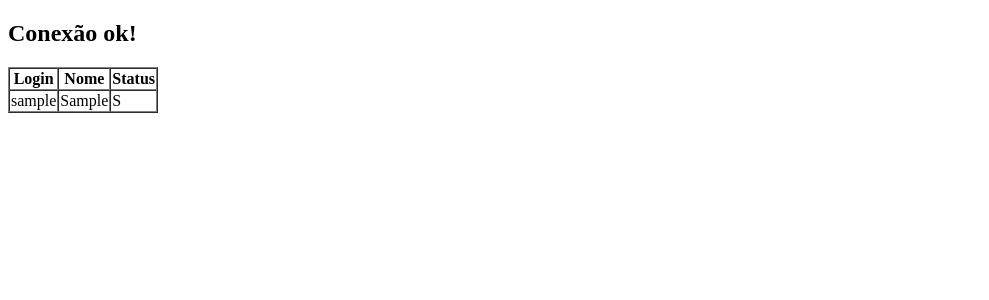
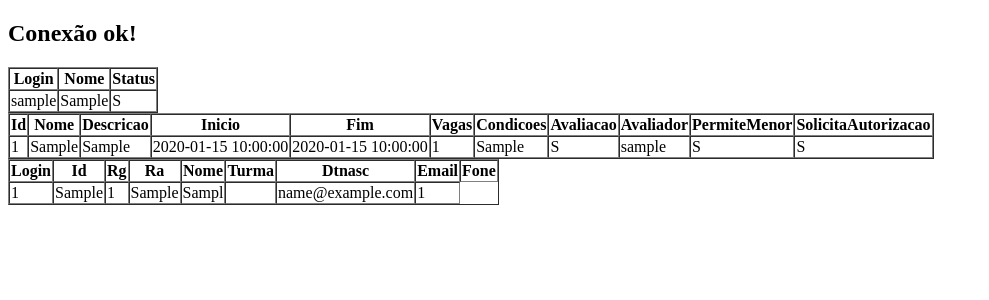
Before and after one commit to ermogenes/etec-event-subscriber, a PHP site: page / in a window 1280 px wide. Shown: the top 300 px of the page, without its empty margins (0-989 px from the left). Run offline with PHP 8.4, Linux system fonts and the light colour scheme; tables that the repository leaves empty hold one stand-in row (values such as "Sample post").

Commit message:
Evento and Inscrito classes, Entity & Dao

```diff
--- /dev/null
+++ b/webapp/Dao/EventoDao.php
@@ -0,0 +1,67 @@
+<?php
+
+namespace EtecAB\Dao;
+use EtecAB\Entity\Evento as EventoEntity;
+{
+	class EventoDao
+	{
+        private $dbh;
+
+	    function __construct(\PDO $dbh)
+	    {
+		    $this->dbh = $dbh;
+	    }
+
+	    public function fetchAll()
+	    {
+		    $query = $this->dbh->prepare("SELECT id_evento AS id,nm_evento AS nome,dc_evento AS descricao,dt_inicio AS inicio,dt_fim AS fim,nr_vagas AS vagas,tx_condicoes AS condicoes,st_avaliacao AS avaliacao,tx_login_avaliador AS avaliador,in_permite_menor AS permite_menor,in_solicita_autorizacao AS solicita_autorizacao FROM evento");
+		    $query->execute();
+
+		    $entities = array();
+		    while($row = $query->fetch()) {
+			    $entities[] = new EventoEntity($row);
+		    }
+		    return $entities;
+	    }
+
+        public function fetchOneById($id)
+	    {
+		    $query = $this->dbh->prepare("SELECT id_evento AS id,nm_evento AS nome,dc_evento AS descricao,dt_inicio AS inicio,dt_fim AS fim,nr_vagas AS vagas,tx_condicoes AS condicoes,st_avaliacao AS avaliacao,tx_login_avaliador AS avaliador,in_permite_menor AS permite_menor,in_solicita_autorizacao AS solicita_autorizacao FROM evento WHERE id_evento = ?");
+		    $query->execute([$id]);
+		    $row = $query->fetch();
+		    return $row ? new EventoEntity($row) : null;
+	    }
+
+        public function save(EventoEntity $entity)
+	    {
+            if($entity->getId() > 0){
+                return $this->update($entity);
+            }
+            return $this->insert($entity);
+	    }
+
+        public function insert(EventoEntity $entity)
+	    {
+            $query = $this->dbh->prepare("INSERT INTO evento (nm_evento,dc_evento,dt_inicio,dt_fim,nr_vagas,tx_condicoes,st_avaliacao,tx_login_avaliador,in_permite_menor,in_solicita_autorizacao) VALUES(?, ?, ?, ?, ?, ?, ?, ?, ?, ?)");
+            $dados = array($entity->getNome(), $entity->getDescricao(), $entity->getInicio(), $entity->getFim(), $entity->getVagas(), $entity->getCondicoes(), $entity->getAvaliacao(), $entity->getAvaliador(), $entity->getPermiteMenor(), $entity->getSolicitaAutorizacao());
+            $query->execute($dados);
+            return $this->dbh->lastInsertId();
+	    }
+
+	    public function update(EventoEntity $entity)
+	    {
+            if($entity->getId() > 0) {
+    			$query = $this->dbh->prepare("UPDATE evento SET nm_evento=?,dc_evento=?,dt_inicio=?,dt_fim=?,nr_vagas=?,tx_condicoes=?,st_avaliacao=?,tx_login_avaliador=?,in_permite_menor=?,in_solicita_autorizacao=? WHERE id_evento = ?");
+	    		$query->execute(array($entity->getNome(), $entity->getDescricao(), $entity->getInicio(), $entity->getFim(), $entity->getVagas(), $entity->getCondicoes(), $entity->getAvaliacao(), $entity->getAvaliador(), $entity->getPermiteMenor(), $entity->getSolicitaAutorizacao(), $entity->getId()));
+            }
+	    }
+
+	    public function delete(EventoEntity $entity)
+	    {
+            if($entity->getId() > 0) {
+			    $query = $this->dbh->prepare("DELETE FROM evento WHERE id_evento = ?");
+			    $query->execute(array($entity->getId()));
+            }
+	    }
+	}
+}
--- /dev/null
+++ b/webapp/Dao/InscritoDao.php
@@ -0,0 +1,77 @@
+<?php
+
+namespace EtecAB\Dao;
+use EtecAB\Entity\Inscrito as InscritoEntity;
+{
+	class InscritoDao
+	{
+        private $dbh;
+
+	    function __construct(\PDO $dbh)
+	    {
+		    $this->dbh = $dbh;
+	    }
+
+	    public function fetchAll()
+	    {
+		    $query = $this->dbh->prepare("SELECT id_inscrito AS id,nr_ra AS ra,nr_rg AS rg,nm_inscrito AS nome,tx_turma AS turma,dt_nasc AS dt_nasc,tx_email AS email,tx_fone AS fone FROM inscrito");
+		    $query->execute();
+
+		    $entities = array();
+		    while($row = $query->fetch()) {
+			    $entities[] = new InscritoEntity($row);
+		    }
+		    return $entities;
+	    }
+
+        public function fetchOneById($id)
+	    {
+		    $query = $this->dbh->prepare("SELECT id_inscrito AS id,nr_ra AS ra,nr_rg AS rg,nm_inscrito AS nome,tx_turma AS turma,dt_nasc AS dt_nasc,tx_email AS email,tx_fone AS fone FROM inscrito WHERE id_inscrito = ?");
+		    $query->execute([$id]);
+
+		    $row = $query->fetch();
+		    return $row ? new InscritoEntity($row) : null;
+	    }
+
+        public function fetchOneByRg($rg)
+	    {
+		    $query = $this->dbh->prepare("SELECT id_inscrito AS id,nr_ra AS ra,nr_rg AS rg,nm_inscrito AS nome,tx_turma AS turma,dt_nasc AS dt_nasc,tx_email AS email,tx_fone AS fone FROM inscrito WHERE nr_rg = ?");
+		    $query->execute([$rg]);
+
+		    $row = $query->fetch();
+		    return $row ? new InscritoEntity($row) : null;
+	    }
+
+        public function save(InscritoEntity $entity)
+	    {
+            if($entity->getId() > 0){
+                return $this->update($entity);
+            }
+            return $this->insert($entity);
+
+	    }
+
+        public function insert(InscritoEntity $entity)
+	    {
+		    $query = $this->dbh->prepare("INSERT INTO avaliador (nr_ra,nr_rg,nm_inscrito,tx_turma,dt_nasc,tx_email,tx_fone) VALUES(?, ?, ?, ?, ?, ?, ?)");
+		    $query->execute(array($entity->getRa(), $entity->getRg(), $entity->getNome(), $entity->getTurma(), $entity->getDtNasc(), $entity->getEmail(), $entity->getFone()));
+            return $this->dbh->lastInsertId();
+	    }
+
+	    public function update(InscritoEntity $entity)
+	    {
+            if($entity->getId() > 0) {
+    			$query = $this->dbh->prepare("UPDATE avaliador SET nr_ra=?,nr_rg=?,nm_inscrito=?,tx_turma=?,dt_nasc=?,tx_email=?,tx_fone=? WHERE id_inscrito = ?");
+	    		$query->execute(array($entity->getRa(), $entity->getRg(), $entity->getNome(), $entity->getTurma(), $entity->getDtNasc(), $entity->getEmail(), $entity->getFone(), $entity->getId()));
+            }
+	    }
+
+	    public function delete(InscritoEntity $entity)
+	    {
+            if($entity->getId() > 0) {
+			    $query = $this->dbh->prepare("DELETE FROM avaliador WHERE id_inscrito = ?");
+			    $query->execute(array($entity->getId()));
+            }
+	    }
+	}
+}
--- /dev/null
+++ b/webapp/Entity/Evento.php
@@ -0,0 +1,155 @@
+<?php
+namespace EtecAB\Entity;
+
+class Evento
+{
+	private $id;
+	private $nome;
+	private $descricao;
+	private $inicio;
+	private $fim;
+	private $vagas;
+	private $condicoes;
+	private $avaliacao;
+	private $avaliador;
+	private $permite_menor;
+	private $solicita_autorizacao;
+
+	function __construct(array $evento = array())
+	{
+        $id = null;
+        $nome = null;
+        $descricao = null;
+        $inicio = null;
+        $fim = null;
+        $vagas = null;
+        $condicoes = null;
+        $avaliacao = null;
+        $avaliador = null;
+        $permite_menor = null;
+        $solicita_autorizacao = null;
+		extract($evento);
+
+        $this->setId($id);
+        $this->setNome($nome);
+        $this->setDescricao($descricao);
+        $this->setInicio($inicio);
+        $this->setFim($fim);
+        $this->setVagas($vagas);
+        $this->setCondicoes($condicoes);
+        $this->setAvaliacao($avaliacao);
+        $this->setAvaliador($avaliador);
+        $this->setPermiteMenor($permite_menor);
+        $this->setSolicitaAutorizacao($solicita_autorizacao);
+	}
+
+	public function setId($id)
+	{
+		$this->id = $id;
+	}
+
+	public function setNome($nome)
+	{
+		$this->nome = $nome;
+	}
+
+	public function setDescricao($descricao)
+	{
+		$this->descricao = $descricao;
+	}
+
+    public function setInicio($inicio)
+	{
+		$this->inicio = $inicio;
+	}
+
+    public function setFim($fim)
+	{
+		$this->fim = $fim;
+	}
+
+    public function setVagas($vagas)
+	{
+		$this->vagas = $vagas;
+	}
+
+    public function setCondicoes($condicoes)
+	{
+		$this->condicoes = $condicoes;
+	}
+
+    public function setAvaliacao($avaliacao)
+	{
+		$this->avaliacao = $avaliacao;
+	}
+
+	public function setAvaliador($avaliador)
+	{
+		$this->avaliador = $avaliador;
+	}
+
+    public function setPermiteMenor($permite_menor)
+	{
+		$this->permite_menor = $permite_menor;
+	}
+
+    public function setSolicitaAutorizacao($solicita_autorizacao)
+	{
+		$this->solicita_autorizacao = $solicita_autorizacao;
+	}
+
+	public function getId()
+	{
+		return $this->id;
+	}
+
+	public function getNome()
+	{
+		return $this->nome;
+	}
+
+    public function getDescricao()
+	{
+		return $this->descricao;
+	}
+
+    public function getInicio()
+	{
+		return $this->inicio;
+	}
+
+    public function getFim()
+	{
+		return $this->fim;
+	}
+
+    public function getVagas()
+	{
+		return $this->vagas;
+	}
+
+    public function getCondicoes()
+	{
+		return $this->condicoes;
+	}
+
+    public function getAvaliacao()
+	{
+		return $this->avaliacao;
+	}
+
+    public function getAvaliador()
+	{
+		return $this->avaliador;
+	}
+
+    public function getPermiteMenor()
+	{
+		return $this->permite_menor;
+	}
+
+    public function getSolicitaAutorizacao()
+	{
+		return $this->solicita_autorizacao;
+	}
+}
--- a/webapp/Entity/Inscrito.php
+++ b/webapp/Entity/Inscrito.php
@@ -3,6 +3,7 @@
 
 class Inscrito
 {
+    private $id;
 	private $rg;
 	private $ra;
 	private $nome;
@@ -13,6 +14,7 @@
 
 	function __construct(array $inscrito = array())
 	{
+        $id = null;
 		$rg = null;
 		$ra = null;
 		$nome = null;
@@ -22,6 +24,7 @@
 		$fone = null;
 		extract($inscrito);
 
+		$this->setId($id);
 		$this->setRg($rg);
 		$this->setRa($ra);
 		$this->setNome($nome);
@@ -29,6 +32,11 @@
 		$this->setDtnasc($dtnasc);
 		$this->setEmail($email);
 		$this->setFone($fone);
+	}
+
+	public function setId($id)
+	{
+		$this->id = $id;
 	}
 
 	public function setRg($rg)
@@ -66,6 +74,11 @@
 		$this->fone = $fone;
 	}
 
+	public function getId()
+	{
+		return $this->id;
+	}
+
 	public function getRg()
 	{
 		return $this->rg;
--- a/webapp/config.php
+++ b/webapp/config.php
@@ -8,3 +8,5 @@
 $dbname = 'event_subscriber';
 
 $dbh = new PDO("mysql:host=$host;dbname=$dbname", $user, $pass);
+$dbh->setAttribute(PDO::ATTR_ERRMODE, PDO::ERRMODE_EXCEPTION);
+$dbh->setAttribute(PDO::ATTR_EMULATE_PREPARES, false);
--- a/webapp/index.php
+++ b/webapp/index.php
@@ -5,6 +5,18 @@
 
 $avaliadorDao = new AvaliadorDao($dbh);
 $avaliadores = $avaliadorDao->fetchAll();
+
+use EtecAB\Dao\EventoDao;
+
+$eventoDao = new EventoDao($dbh);
+$eventos = $eventoDao->fetchAll();
+
+use EtecAB\Dao\InscritoDao;
+
+$inscritoDao = new InscritoDao($dbh);
+$inscritos = $inscritoDao->fetchAll();
+
+
 ?>
 
 <!DOCTYPE html>
@@ -30,12 +42,125 @@
 
     <?php foreach($avaliadores as $avaliador): ?>
     <tr>
-        <td><?= $avaliador->getLogin() ?></td>
-        <td><?= $avaliador->getNome() ?></td>
-        <td><?= $avaliador->getStatus() ?></td>
+        <td>
+            <?= $avaliador->getLogin() ?>
+        </td>
+        <td>
+            <?= $avaliador->getNome() ?>
+        </td>
+        <td>
+            <?= $avaliador->getStatus() ?>
+        </td>
     </tr>
     <?php endforeach; ?>
 </tbody>
 </table>
+
+    <table border="1" cellspacing="0">
+        <thead>
+            <tr>
+                <th>Id</th>
+                <th>Nome</th>
+                <th>Descricao</th>
+                <th>Inicio</th>
+                <th>Fim</th>
+                <th>Vagas</th>
+                <th>Condicoes</th>
+                <th>Avaliacao</th>
+                <th>Avaliador</th>
+                <th>PermiteMenor</th>
+                <th>SolicitaAutorizacao</th>
+            </tr>
+        </thead>
+        <tbody>
+
+            <?php foreach($eventos as $evento): ?>
+            <tr>
+                <td>
+                    <?= $evento->getId() ?>
+                </td>
+                <td>
+                    <?= $evento->getNome() ?>
+                </td>
+                <td>
+                    <?= $evento->getDescricao() ?>
+                </td>
+                <td>
+                    <?= $evento->getInicio() ?>
+                </td>
+                <td>
+                    <?= $evento->getFim() ?>
+                </td>
+                <td>
+                    <?= $evento->getVagas() ?>
+                </td>
+                <td>
+                    <?= $evento->getCondicoes() ?>
+                </td>
+                <td>
+                    <?= $evento->getAvaliacao() ?>
+                </td>
+                <td>
+                    <?= $evento->getAvaliador() ?>
+                </td>
+                <td>
+                    <?= $evento->getPermiteMenor() ?>
+                </td>
+                <td>
+                    <?= $evento->getSolicitaAutorizacao() ?>
+                </td>
+            </tr>
+            <?php endforeach; ?>
+        </tbody>
+    </table>
+
+<table border="1" cellspacing="0">
+    <thead>
+        <tr>
+            <th>Login</th>
+            <th>Id</th>
+            <th>Rg</th>
+            <th>Ra</th>
+            <th>Nome</th>
+            <th>Turma</th>
+            <th>Dtnasc</th>
+            <th>Email</th>
+            <th>Fone</th>
+        </tr>
+    </thead>
+    <tbody>
+
+        <?php foreach($inscritos as $inscrito): ?>
+        <tr>
+            <td>
+                <?= $inscrito->getId() ?>
+            </td>
+            <td>
+                <?= $inscrito->getRg() ?>
+            </td>
+            <td>
+                <?= $inscrito->getRa() ?>
+            </td>
+            <td>
+                <?= $inscrito->getNome() ?>
+            </td>
+            <td>
+                <?= $inscrito->getTurma() ?>
+            </td>
+            <td>
+                <?= $inscrito->getDtnasc() ?>
+            </td>
+            <td>
+                <?= $inscrito->getEmail() ?>
+            </td>
+            <td>
+                <?= $inscrito->getFone() ?>
+            </td>
+	</tr>
+	<?php endforeach; ?>
+    </tbody>
+</table>
+
+
 </body>
 </html>
--- a/webapp/loader.php
+++ b/webapp/loader.php
@@ -2,8 +2,12 @@
 
 // Dao
 require_once __DIR__ . "/Dao/AvaliadorDao.php";
+require_once __DIR__ . "/Dao/InscritoDao.php";
+require_once __DIR__ . "/Dao/EventoDao.php";
 
 // Entity
 require_once __DIR__ . "/Entity/Avaliador.php";
+require_once __DIR__ . "/Entity/Inscrito.php";
+require_once __DIR__ . "/Entity/Evento.php";
 
 ?>
```
Also changed, not shown: consoleapp/console.php (+57 -0 lines), db/ddl.sql (+78 -5 lines), db/model.png (added), 2 other files.
